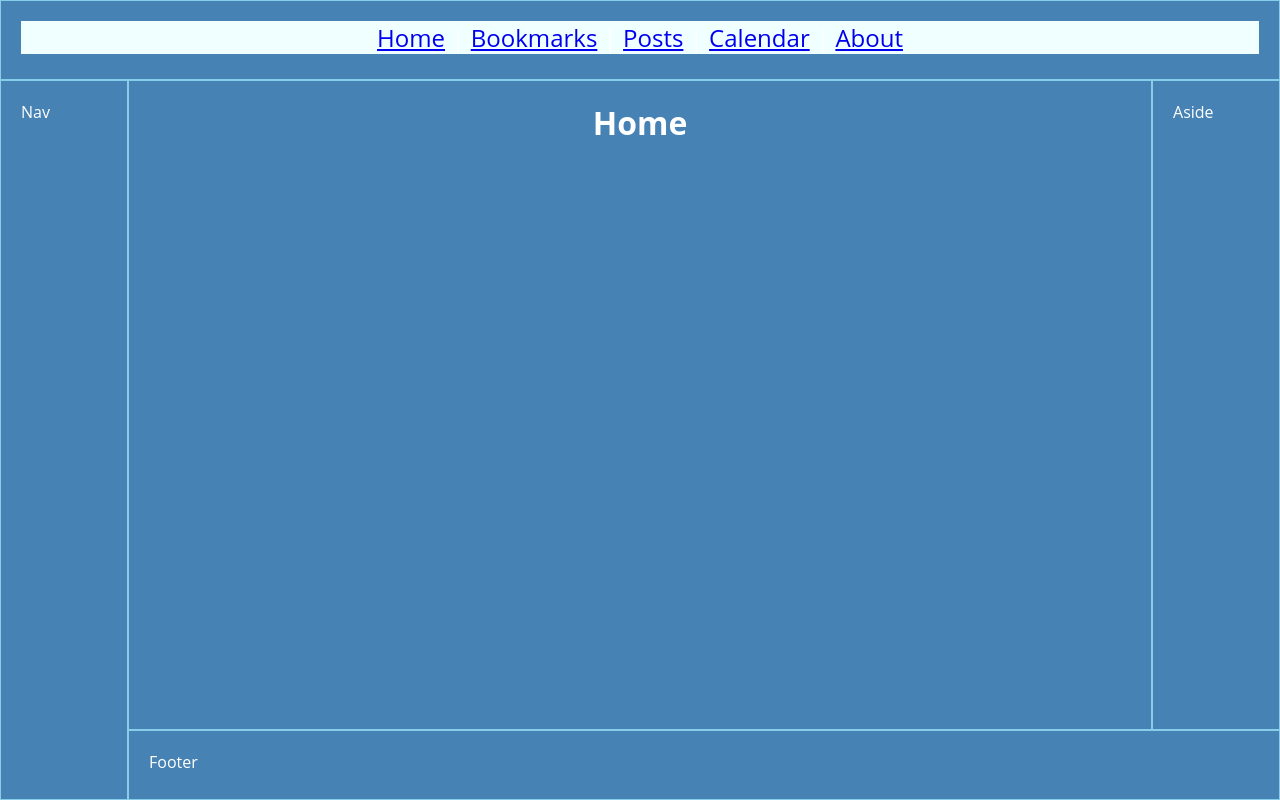
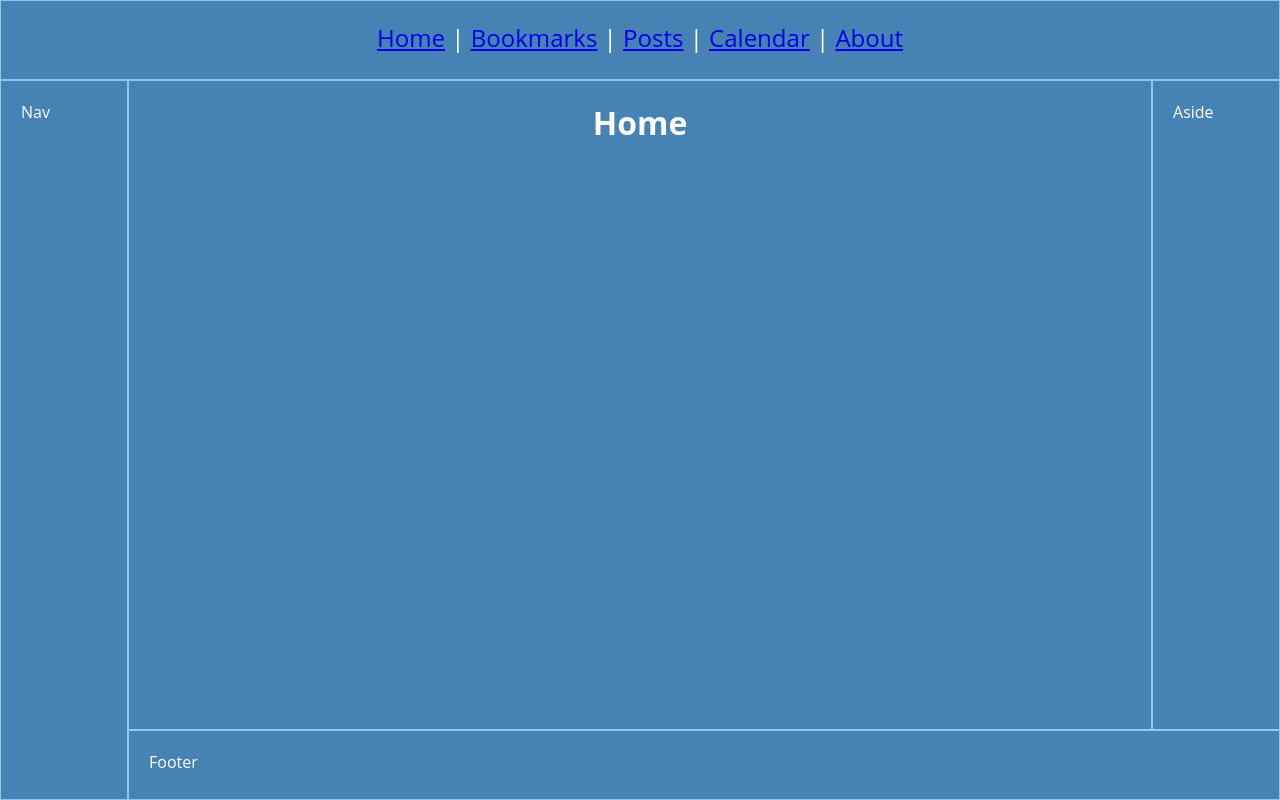
Before and after one commit to lbyxiafei/prototype_vue3, a Vue app: page / in a window 1280 px wide. Built offline with nearby package versions, Linux system fonts and the light colour scheme.

Commit message:
Keep refactor on header/side bar.

```diff
--- a/src/assets/base.css
+++ b/src/assets/base.css
@@ -32,6 +32,30 @@ nav {
 header {
   grid-area: header;
 }
+header .container{
+  position: sticky;
+  width: 100%;
+  display: inline-block;
+  font-size: 1.5rem;
+  text-align: center;
+}
+.fa-solid{
+  position: relative;
+  right: -20vw;
+  cursor: pointer;
+}
+.fa-plus{
+  color: purple;
+}
+.fa-plus:hover{
+  font-size: 110%;
+}
+.fa-circle-xmark{
+  color: red;
+}
+.fa-circle-xmark:hover{
+  font-size: 110%;
+}
 
 nav {
   grid-area: nav;
--- a/src/views/HeaderView.vue
+++ b/src/views/HeaderView.vue
@@ -1,6 +1,5 @@
 <template>
-<div class="container">
-  <div class="header">
+  <div class="container">
     <RouterLink to="/">Home</RouterLink> |
     <RouterLink to="/bookmarks" @click="bookmarkClicked">Bookmarks</RouterLink> |
     <RouterLink to="/posts">Posts</RouterLink> |
@@ -25,7 +24,6 @@
       @save-post="$emit('save-post', $event)"
       @close-post="showAddTask = false" />
   </Teleport>
-</div>
 </template>
 
 <script>
@@ -69,35 +67,5 @@ export default{
 </script>
 
 <style scoped>
-.container{
-  display: block;
-}
-.header {
-  position: sticky;
-  background-color: azure;
-  width: 100%;
-  display: inline-block;
-  font-size: 1.5rem;
-  text-align: center;
-}
-.task {
-  display: block;
-}
-.fa-solid{
-  position: relative;
-  right: -20vw;
-  cursor: pointer;
-}
-.fa-plus{
-  color: purple;
-}
-.fa-plus:hover{
-  font-size: 110%;
-}
-.fa-circle-xmark{
-  color: red;
-}
-.fa-circle-xmark:hover{
-  font-size: 110%;
-}
+@import '../assets/base.css';
 </style>
```
